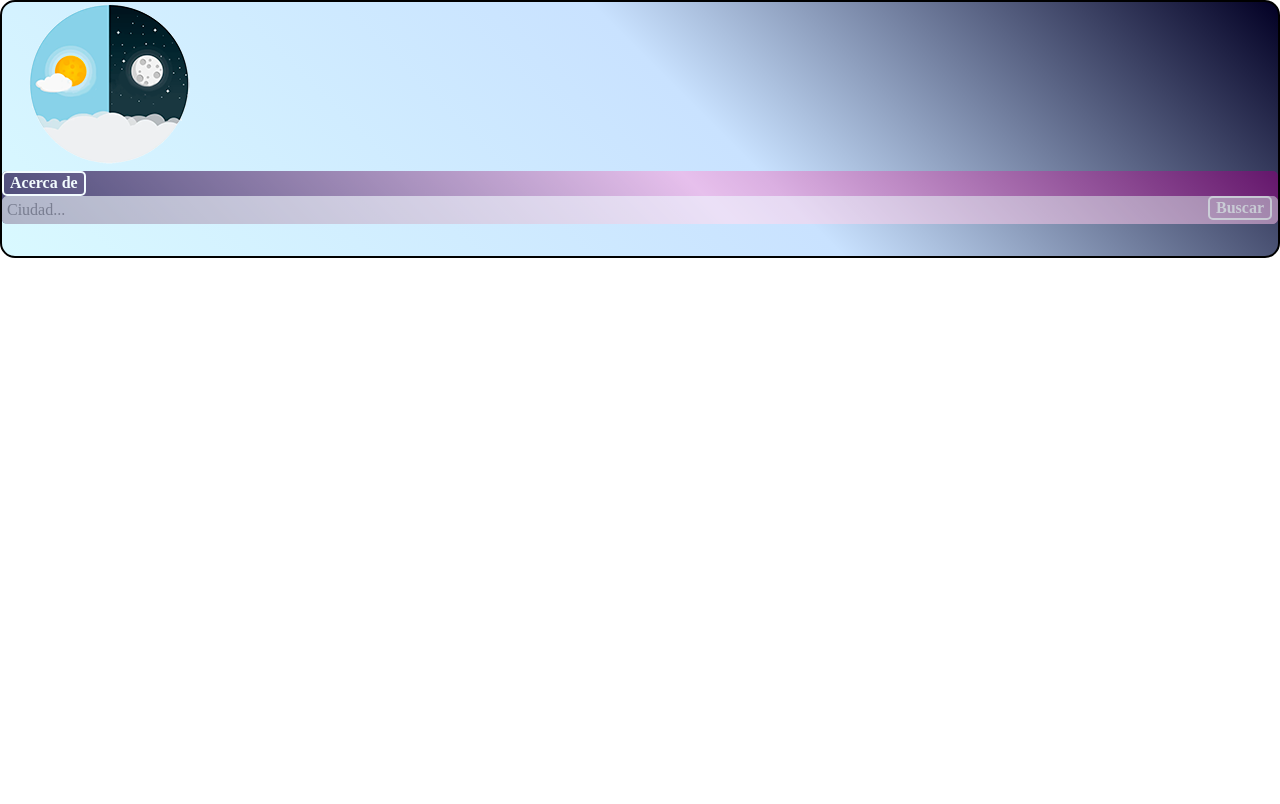
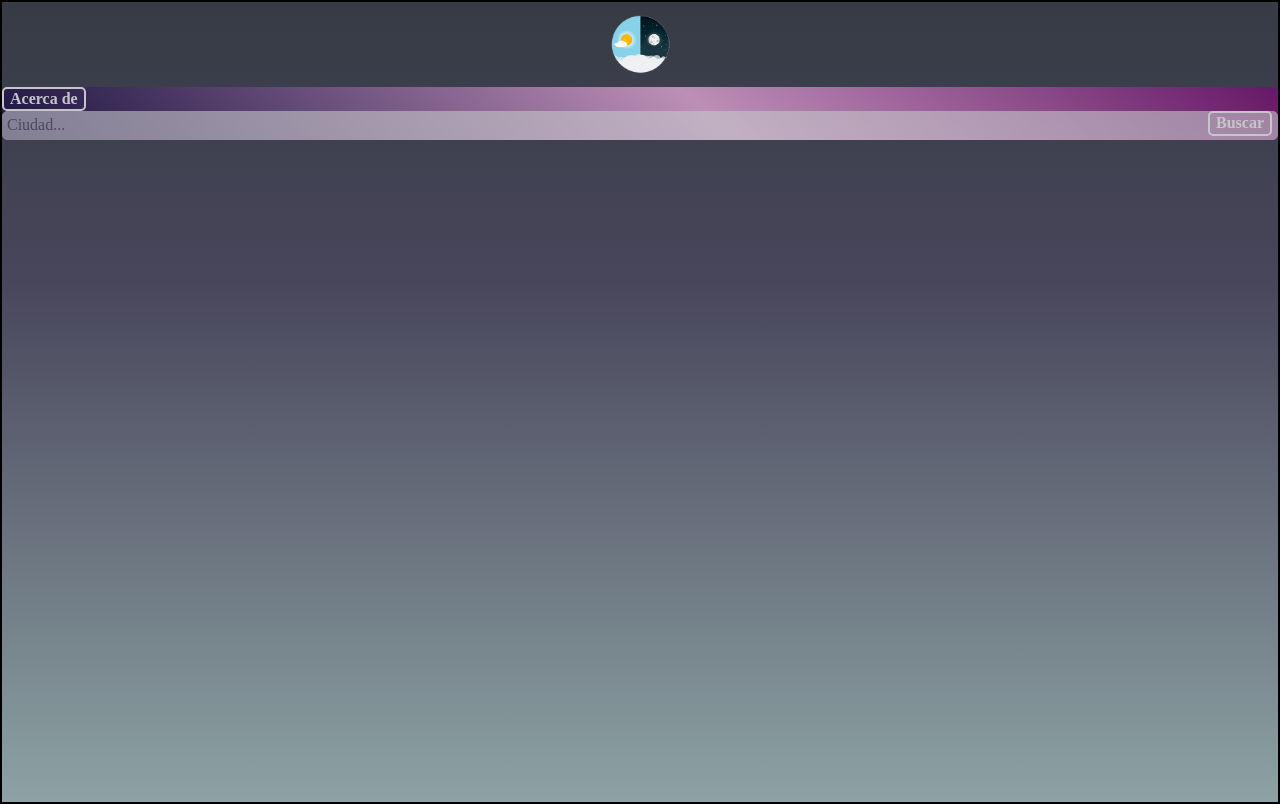
Before and after one commit to davshn/weatherapp, a React (Create React App) app: page / in a window 1280 px wide. Built offline with nearby package versions, Linux system fonts and the light colour scheme.

Commit message:
Extended cards styles

```diff
--- a/src/components/WeatherCard.jsx
+++ b/src/components/WeatherCard.jsx
@@ -85,8 +85,6 @@ export default function WeatherCard({onClose,name,id,country,weather,longitude,l
         let date=new Date(unix*1000);
         return date;
     }
-
-    console.log (typeof weather)
     return (                          //Dentro del return hay codigo html xon inserciones de javascript
     <WhCard current={weather}>
                                                         {/*WhCard aplica los estilos de la tarjeta de clima, representa una etiqueta <article> */}
--- a/src/view/CitiesView.jsx
+++ b/src/view/CitiesView.jsx
@@ -5,14 +5,21 @@ import icon from '../assets/Weather icon.png';
 
 const CitiesContainer = styled.main`
   border: 2px #000 solid;
-
-
-  border-radius: 15px;
-  background: linear-gradient(45deg, #d9f9ff 0%, #c9e2ff 55%, rgba(2,0,36,1) 100%);
+  background: linear-gradient(180deg, rgba(54,59,68,1) 0%, rgba(72,70,91,1) 35%, rgba(141,162,164,1) 100%);
+  height:100vh;
 `
 const ImgCard = styled.img`
-
-
+    display: block;
+    margin-left: auto;
+    margin-right: auto;
+    margin-top:5%;
+    margin-bottom:5%;
+    width:20%;
+    @media (min-width:576px){                            //responsive para escritorio
+      margin-top:1%;
+      margin-bottom:1%;
+      width:6%;
+    }
 `;
 export default function Citiesview({onSearch,cities,onClose}){
 
--- a/src/view/CityExtended.jsx
+++ b/src/view/CityExtended.jsx
@@ -4,13 +4,23 @@ import icon from "../assets/Weather icon.png";
 import { Link } from 'react-router-dom';
 
 const ExtendedContainer = styled.section`
-
-
+    background: linear-gradient(180deg, rgba(54,59,68,1) 0%, rgba(72,70,91,1) 35%, rgba(141,162,164,1) 100%);
+    height:100vh;
 
 `
 
 const DetailedCard = styled.article`
+    margin:10%;
+    display:grid;
+    position:relative;
     border:1px black solid;
+    border-radius:10%;
+    width: 80%;
+    @media (min-width:576px){                            //responsive para escritorio
+        width:25%;
+        margin:5% 37%;
+    }
+
 
 
 `
@@ -22,40 +32,58 @@ const TitleCard = styled.h2`
     font-family: Arial, Helvetica, sans-serif;
 `;
 
-const InfoText = styled.span`
-    border: 1px #ccc solid;
+const InfoTitle = styled.span`
+    font-weight:700;
     color: black;
     font-family: Verdana, Geneva, Tahoma, sans-serif;
 `;
 
+const InfoText = styled.span`
+    display:table;
+    margin-left: auto;
+    color: black;
+    font-family: Verdana, Geneva, Tahoma, sans-serif;
+    text-transform: capitalize;
+`;
+
 const ImgCard = styled.img`
+    padding-top:10%;
+    display: block;
+    margin-left: auto;
+    margin-right: auto;
+    width:20%;
 
+    @media (min-width:576px){
+        padding-top:5%;                           //responsive para escritorio
+        width:8rem;
 
+    }
 `;
 
 export default function CityExtended({onFilter}) {
     let city= onFilter(useParams().id)
     return (
         <ExtendedContainer>
+
+            <Link to='/'>
+                <ImgCard src={icon}></ImgCard>
+            </Link>
             <DetailedCard>
-                <Link to='/'>
-                    <ImgCard src={icon}></ImgCard>
-                </Link>
                 <TitleCard>{city.name}</TitleCard>
-                <InfoText>Temperatura:</InfoText>
-                <InfoText>{city.temp}°<br></br></InfoText>
-                <InfoText>Sensacion termica:</InfoText>
-                <InfoText>{city.termalSense}°<br></br></InfoText>
-                <InfoText>Presion:</InfoText>
-                <InfoText>{city.pressure}hPa<br></br></InfoText>
-                <InfoText>Humedad:</InfoText>
-                <InfoText>{city.humidity}%<br></br></InfoText>
-                <InfoText>Velocidad del viento:</InfoText>
-                <InfoText>{city.wind}m/s<br></br></InfoText>
-                <InfoText>Porcentaje de nubes:</InfoText>
-                <InfoText>{city.clouds}%<br></br></InfoText>
-                <InfoText>Clima actual:</InfoText>
-                <InfoText>{city.weatherDesc}<br></br></InfoText>
+                <InfoTitle>Temperatura:</InfoTitle>
+                <InfoText>{city.temp}°</InfoText>
+                <InfoTitle>Sensacion termica:</InfoTitle>
+                <InfoText>{city.termalSense}°</InfoText>
+                <InfoTitle>Presion:</InfoTitle>
+                <InfoText>{city.pressure}hPa</InfoText>
+                <InfoTitle>Humedad:</InfoTitle>
+                <InfoText>{city.humidity}%</InfoText>
+                <InfoTitle>Velocidad del viento:</InfoTitle>
+                <InfoText>{city.wind}m/s</InfoText>
+                <InfoTitle>Porcentaje de nubes:</InfoTitle>
+                <InfoText>{city.clouds}%</InfoText>
+                <InfoTitle>Clima actual:</InfoTitle>
+                <InfoText>{city.weatherDesc}</InfoText>
                 <ImgCard src={`https://github.com/davshn/weatherapp/raw/master/src/assets/${city.weather}.png`} alt="Imagen del clima"></ImgCard>
             </DetailedCard>
         </ExtendedContainer>
```
